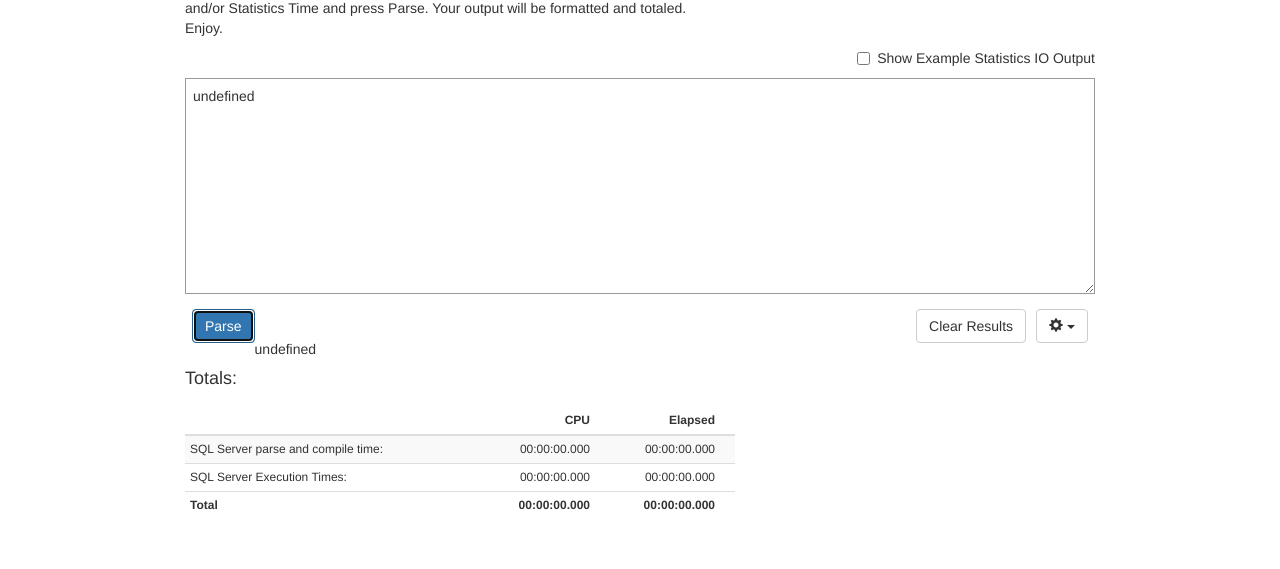
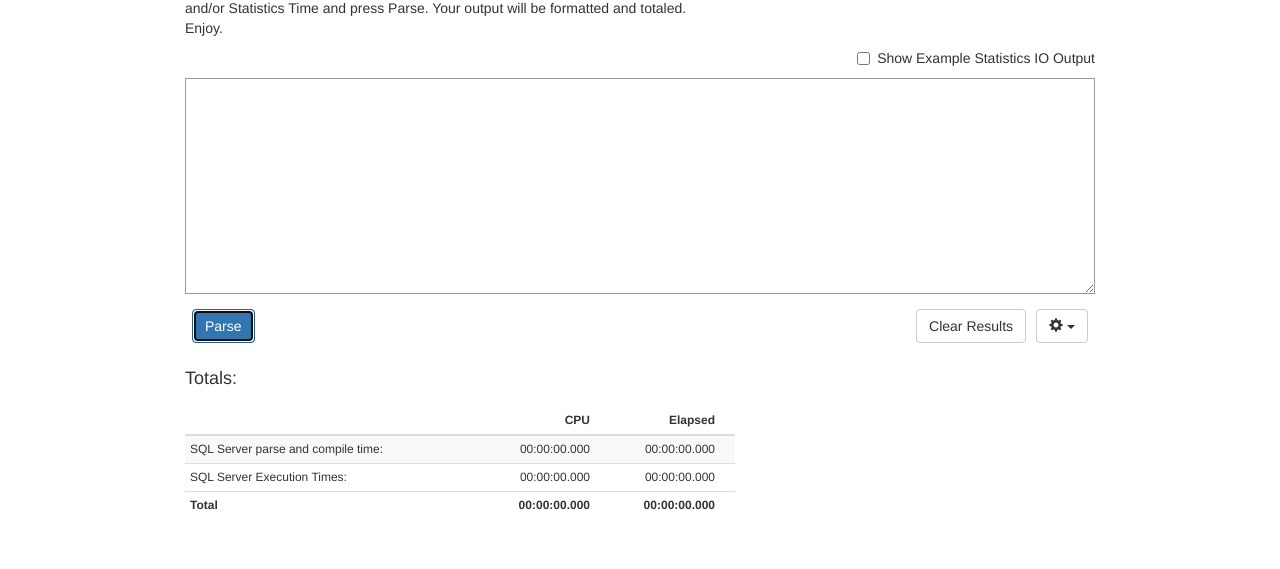
Before and after one commit to Jorriss/StatisticsParser, a plain HTML site: page src/index.html in a window 1280 px wide. Both pictures are taken after a click on the button "Parse". Shown: the part 224-793 px from the top of the page. Drawn offline with Linux system fonts and the light colour scheme.

Commit message:
Fixed issue with url data parameter.

```diff
--- a/src/assets/js/statsioparser.js
+++ b/src/assets/js/statsioparser.js
@@ -169,8 +169,8 @@ function processIOTableRow(line, tableResult, langText) {
     }
 }
 
-function parseText(lang) {
-    var txt = document.getElementById("statiotext").value;
+function parseOutput(txt, lang) {
+    //var txt = document.getElementById("statiotext").value;
     var lines = txt.split('\n');
     var tableIOResult = new Array();
     var executionTotal = new statsTimeInfoTotal();
@@ -255,11 +255,18 @@ function parseText(lang) {
     formattedOutput += '<h4>Totals:</h4>'
     formattedOutput += outputTimeTableTotals(executionTotal, compileTotal, lang.compiletime, lang.executiontime, lang.milliseconds, lang.elapsedlabel, lang.cpulabel);
 
-    document.getElementById("result").innerHTML = formattedOutput;
+    return {output: formattedOutput, tableCount: tableCount}
+}
+
+function parseText(lang) {
+
+    var formattedOutput = parseOutput( document.getElementById("statiotext").value, lang);
+
+    document.getElementById("result").innerHTML = formattedOutput.output;
     document.getElementById("clearButton").innerHTML  = 'Clear Results';
 
     //Apply datatables plugin
-    for (var counter = 1; counter <= tableCount; counter++) {
+    for (var counter = 1; counter <= formattedOutput.tableCount; counter++) {
         if($.cookies.get("tableScrollbar") == true) {
         $('#resultTable' + counter).dataTable({
             "sDom": "t",
--- a/src/index.html
+++ b/src/index.html
@@ -129,7 +129,7 @@
             var urlStatsOutput = purl().param('data');
             $.getJSON(filename, function (data) {
                 langText = data;
-                if(urlStatsOutput != '' ) {
+                if(urlStatsOutput != undefined ) {
                     document.getElementById("statiotext").value = urlStatsOutput;
                     document.getElementById("parseButton").click();
                 }
```
